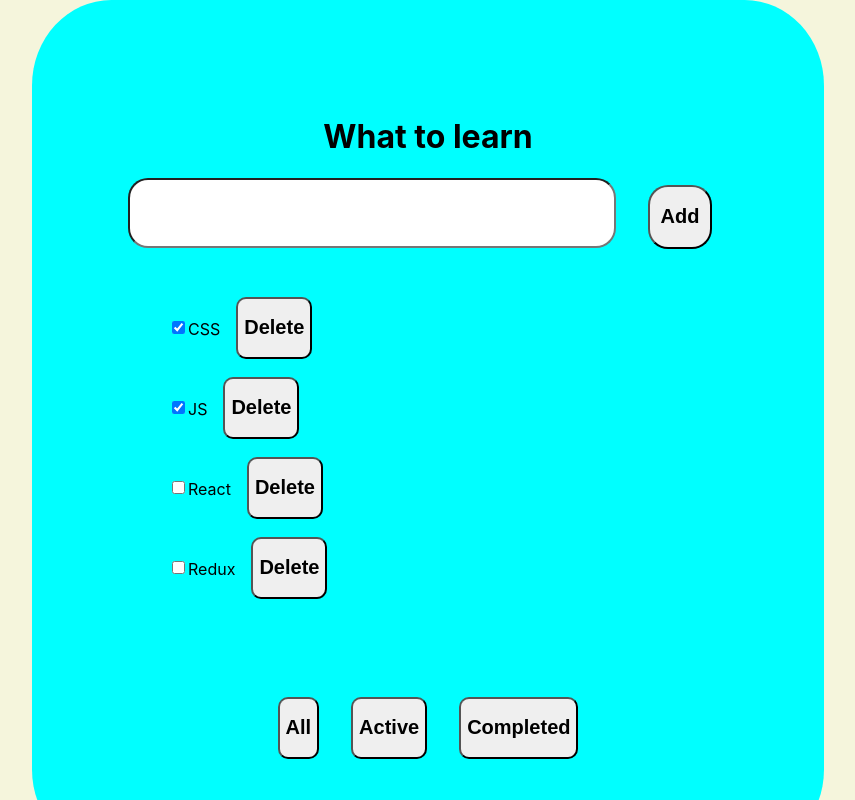
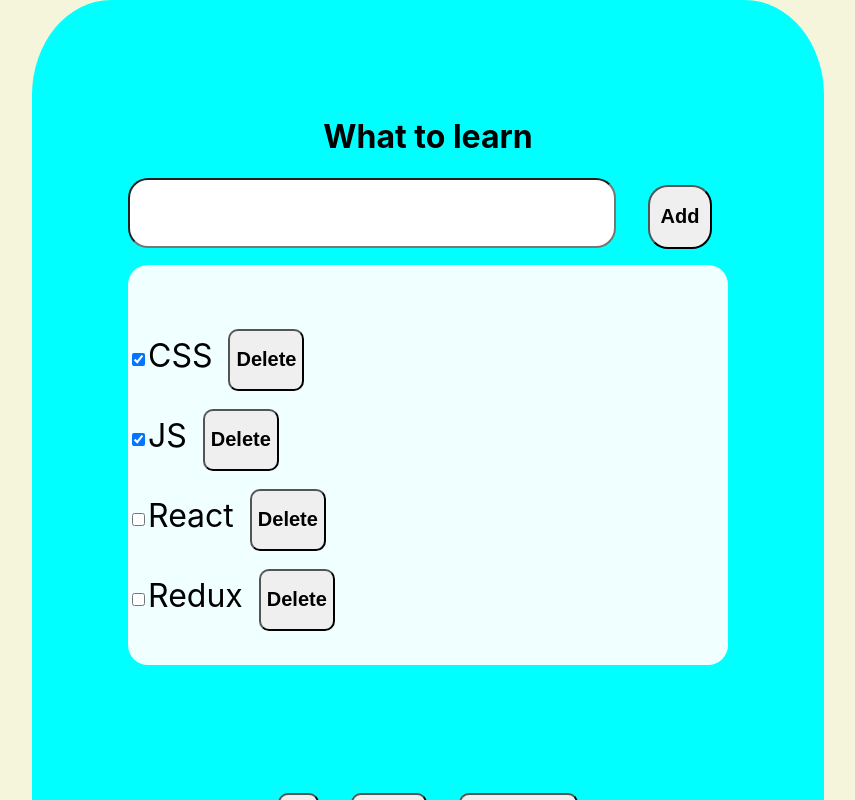
Before and after one commit to Radchenko87dmytro/My-Portfolio, a React (Create React App) app: page / in a window 1280 px wide. Shown: the top 800 px of the page, without its empty margins (187-1042 px from the left). Built offline with nearby package versions, Linux system fonts and the light colour scheme.

Commit message:
feature: created class .input-area

```diff
--- a/src/App.css
+++ b/src/App.css
@@ -7,6 +7,9 @@
 }
 ul {
   list-style-type: none;
+  background-color: azure;
+  padding: 1rem 0;
+  border-radius: 20px;
 }
 li {
   height: 2rem;
@@ -42,6 +45,10 @@
   width: 30rem;
   height: 4rem;
 }
+
+.task-item {
+  font-size: 2rem;
+}
 .button {
   border-radius: 20px;
   width: 4rem;
--- a/src/Todolist.tsx
+++ b/src/Todolist.tsx
@@ -45,7 +45,7 @@
         <ul>
           {props.tasks.map((t) => {
             return (
-              <li key={t.id}>
+              <li className="task-item" key={t.id}>
                 <input type={"checkbox"} checked={t.isDone} />
                 <span>{t.title}</span>
                 <button
```
